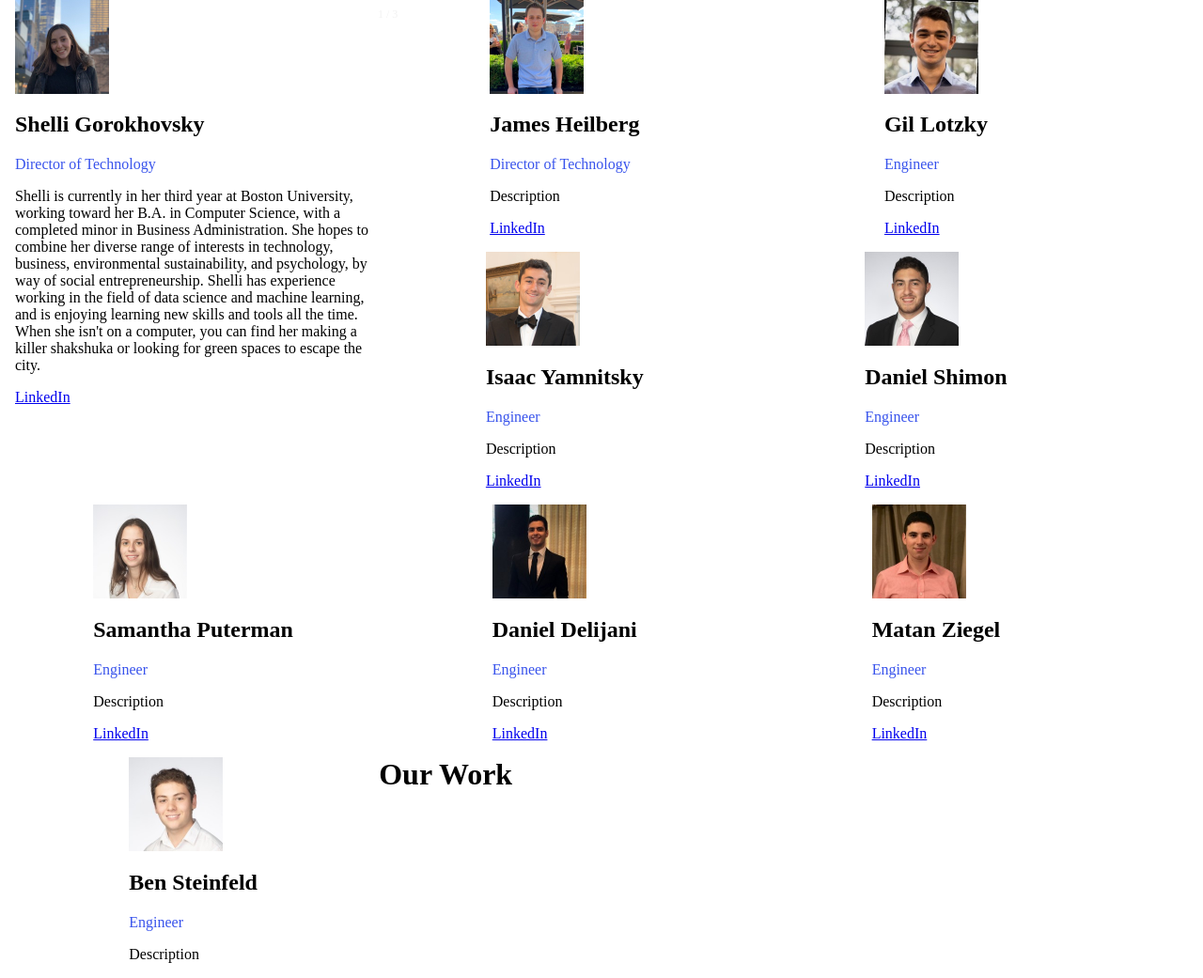
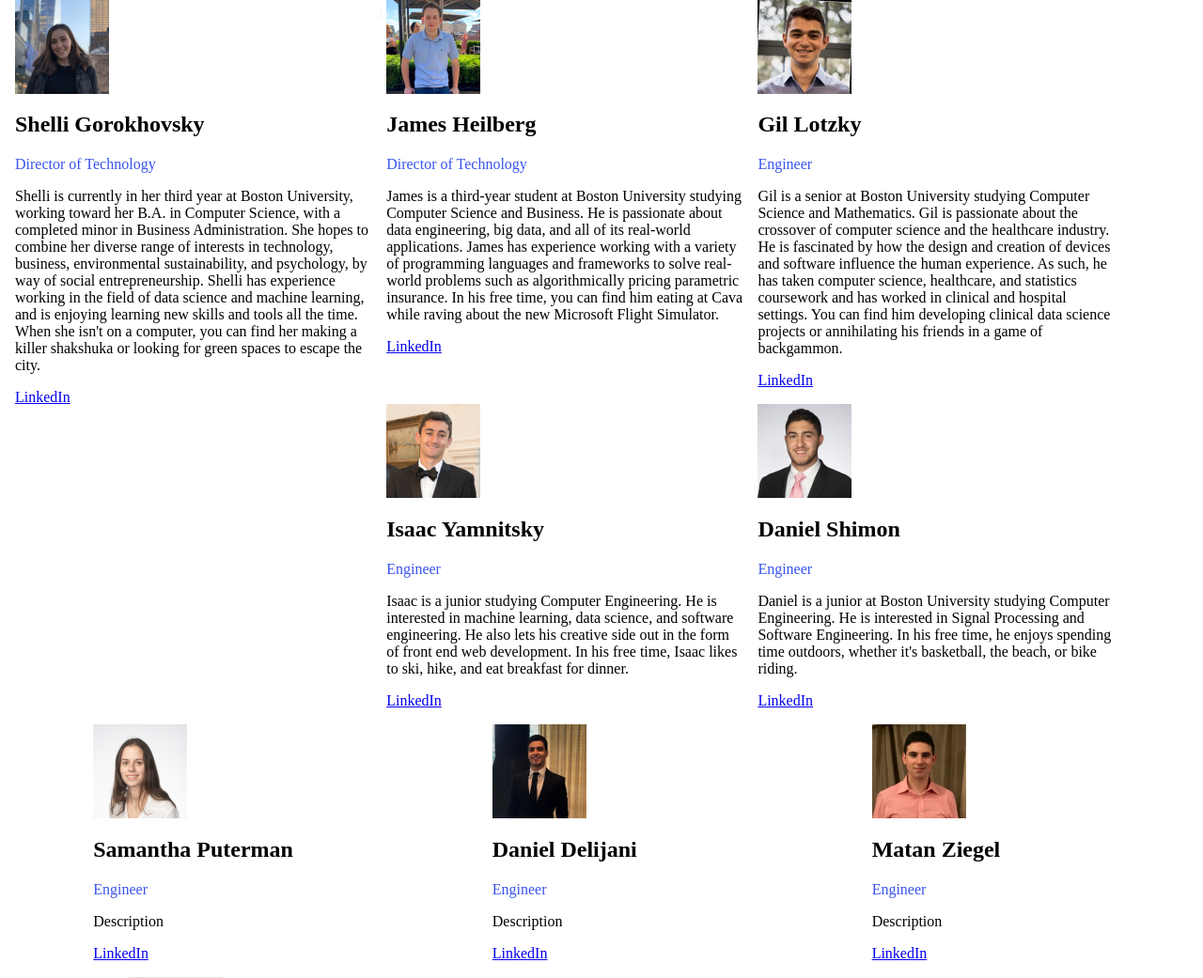
Before and after one commit to sgorok/butechtrack, a Flask app: page / in a window 1280 px wide. Shown: the part 477-1518 px from the top of the page at 94% size. Run offline with Flask 2, Linux system fonts and the light colour scheme.

Commit message:
Update first 5 descriptions for Meet Team

```diff
--- a/templates/site.html
+++ b/templates/site.html
@@ -128,7 +128,7 @@ if($_POST["message"]) {
                   <p class="title">
                       Director of Technology
                   </p>
-                  <p> Description</p>
+                  <p>James is a third-year student at Boston University studying Computer Science and Business. He is passionate about data engineering, big data, and all of its real-world applications. James has experience working with a variety of programming languages and frameworks to solve real-world problems such as algorithmically pricing parametric insurance. In his free time, you can find him eating at Cava while raving about the new Microsoft Flight Simulator.</p>
                   <a href="https://www.linkedin.com/in/james-heilberg-270510189/">LinkedIn</a>
                 </div>
             </div>
@@ -145,7 +145,9 @@ if($_POST["message"]) {
                   <p class="title">
                       Engineer
                   </p>
-                  <p> Description</p>
+                  <p>Gil is a senior at Boston University studying Computer Science and Mathematics. Gil is passionate about the crossover of computer science and the healthcare industry. He is fascinated by how the design and creation of devices and software influence the human experience.
+                    As such, he has taken computer science, healthcare, and statistics coursework and has worked in clinical and hospital settings. You can find him developing clinical data science projects or annihilating his friends in a game of backgammon.
+                    </p>
                   <a href="www.linkedin.com/in/gil-lotzky">LinkedIn</a>
                 </div>
             </div>
@@ -162,7 +164,7 @@ if($_POST["message"]) {
                   <p class="title">
                       Engineer
                   </p>
-                  <p> Description</p>
+                  <p>Isaac is a junior studying Computer Engineering. He is interested in machine learning, data science, and software engineering. He also lets his creative side out in the form of front end web development. In his free time, Isaac likes to ski, hike, and eat breakfast for dinner.</p>
                   <a href="www.linkedin.com/in/isaacyamnitsky">LinkedIn</a>
                 </div>
             </div>
@@ -179,7 +181,7 @@ if($_POST["message"]) {
                   <p class="title">
                       Engineer
                   </p>
-                  <p> Description</p>
+                  <p>Daniel is a junior at Boston University studying Computer Engineering. He is interested in Signal Processing and Software Engineering. In his free time, he enjoys spending time outdoors, whether it's basketball, the beach, or bike riding.</p>
                   <a href="https://www.linkedin.com/in/daniel-shimon-b5a545193/">LinkedIn</a>
                 </div>
             </div>
```
